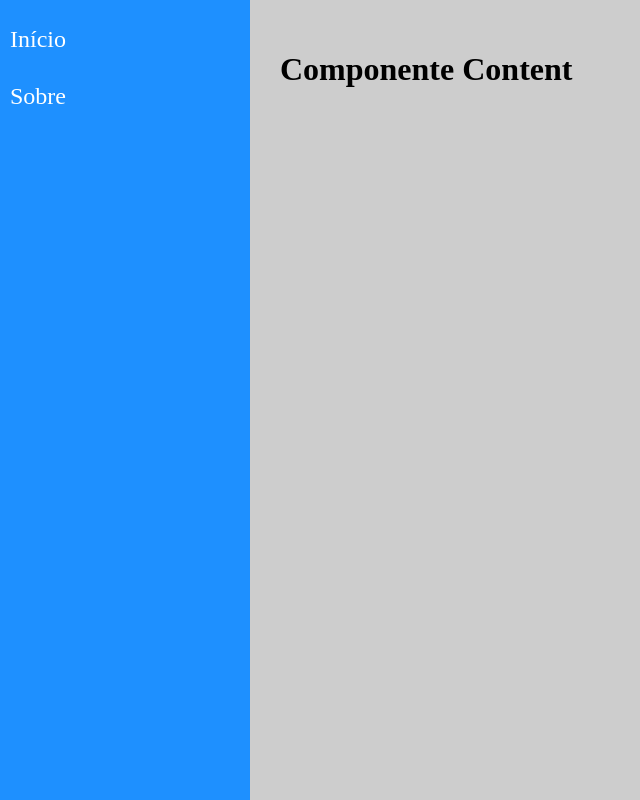
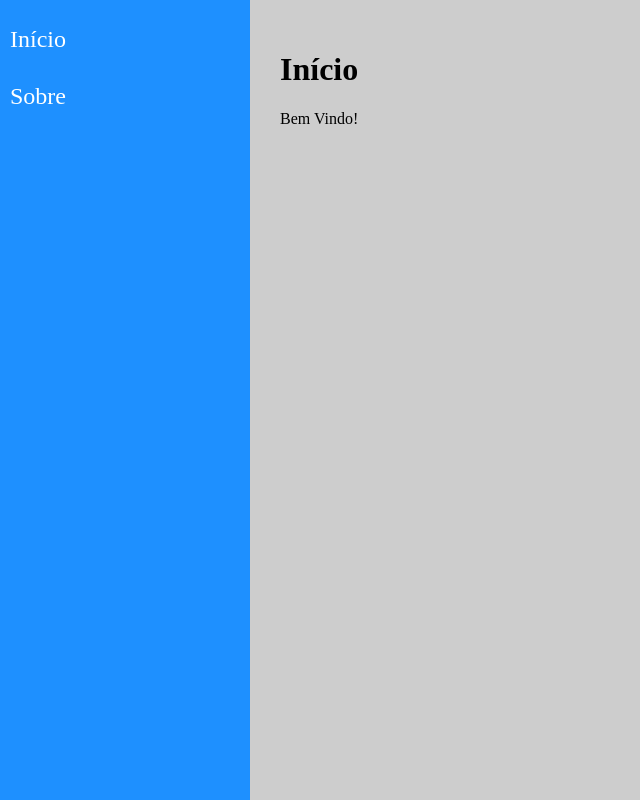
Before and after one commit to mxlysb/learn-react-udemy, a React (Create React App) app in the folder navegacao/: page / in a window 1280 px wide. Shown: the whole page, without its empty margins (0-640 px from the left). Built offline with nearby package versions, Linux system fonts and the light colour scheme.

Commit message:
organizando usando router

```diff
--- a/navegacao/package.json
+++ b/navegacao/package.json
@@ -8,7 +8,7 @@
     "@testing-library/user-event": "^13.5.0",
     "react": "^17.0.2",
     "react-dom": "^17.0.2",
-    "react-router-dom": "^6.2.1",
+    "react-router-dom": "^5.2.0",
     "react-scripts": "5.0.0",
     "web-vitals": "^2.1.4"
   },
--- a/navegacao/src/components/layout/Content.jsx
+++ b/navegacao/src/components/layout/Content.jsx
@@ -1,9 +1,20 @@
 import React from "react"
 import './Content.css'
+import { Switch, Route } from 'react-router-dom'
+
+import About from "../../views/examples/About"
+import Home from "../../views/examples/Home"
 
 const Content = props => (
     <main className="Content">
-        <h1>Componente Content</h1>
+        <Switch>
+            <Route path="/about">
+                <About />
+            </Route>
+            <Route path="/">
+                <Home />
+            </Route>
+        </Switch>
     </main>
 )
 
--- a/navegacao/src/components/layout/Menu.jsx
+++ b/navegacao/src/components/layout/Menu.jsx
@@ -1,15 +1,15 @@
 import React from "react"
 import './Menu.css'
-
+import { Link } from'react-router-dom'
 const Menu = props => (
     <aside className="Menu">
         <nav>
             <ul>
                 <li>
-                    <a href="/">Início</a>
+                    <Link to="/">Início</Link>
                 </li>
                 <li>
-                    <a href="/">Sobre</a>
+                <Link to="/about">Sobre</Link>
                 </li>
             </ul>
         </nav>
--- a/navegacao/src/views/App.jsx
+++ b/navegacao/src/views/App.jsx
@@ -1,12 +1,16 @@
 import React from "react"
 import Content from "../components/layout/Content"
+import { BrowserRouter as Router } from 'react-router-dom'
+
 import Menu from "../components/layout/Menu"
 import './App.css'
 
 const App = props => (
     <div className="App">
-        <Menu />
-        <Content />
+        <Router>
+            <Menu />
+            <Content />
+        </Router>
     </div>
 )
 
```
Also changed, not shown: 1 other file (tests, documents, lock files or other folders).
